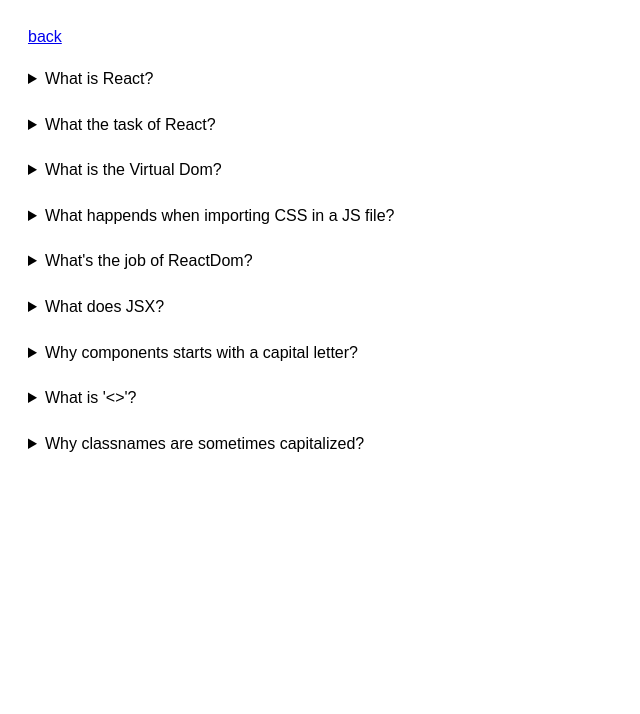
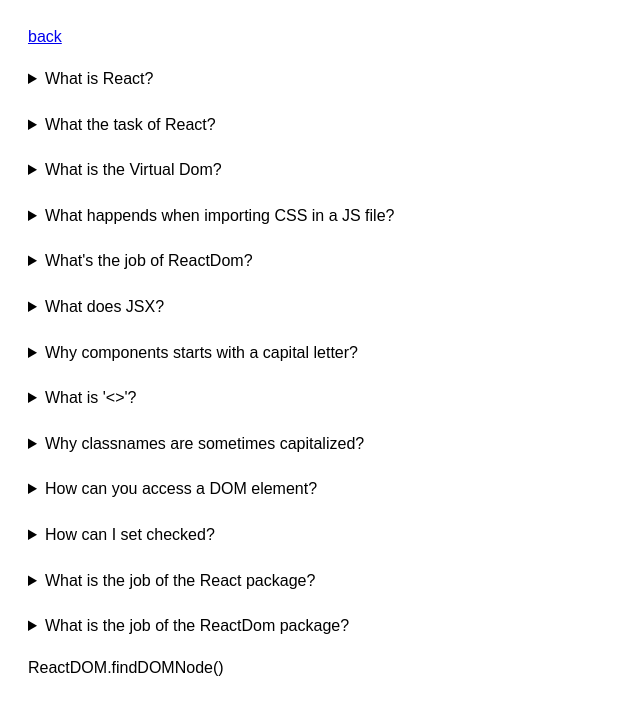
Before and after one commit to Hecktors/quick-quiz, a plain HTML site: page react.html in a window 1280 px wide. Shown: the whole page, without its empty margins (0-640 px from the left). Drawn offline with Linux system fonts and the light colour scheme.

Commit message:
Add Q&As

```diff
--- a/react.html
+++ b/react.html
@@ -67,7 +67,32 @@
             </summary>
             To show that the classname belongs to a component.
         </details>
+        <details>
+            <summary>
+                How can you access a DOM element?
+            </summary>
+            ReactDOM.findDOMNode()
+        </details>
+        <details>
+            <summary>
+                How can I set checked?
+            </summary>
+            checked={bol}
+        </details>
+        <details>
+            <summary>
+                What is the job of the React package?
+            </summary>
+            Building and managing the virtual DOM, a HTML-tree like strutured object
+        </details>
+        <details>
+            <summary>
+                What is the job of the ReactDom package?
+            </summary>
+            Building the HTML tree (DOM), it's the glue between React and the DOM
+        </details>
     </main>
 </body>
 
 </html>
+ReactDOM.findDOMNode()
```
Also changed, not shown: css.html (+2 -0 lines).
